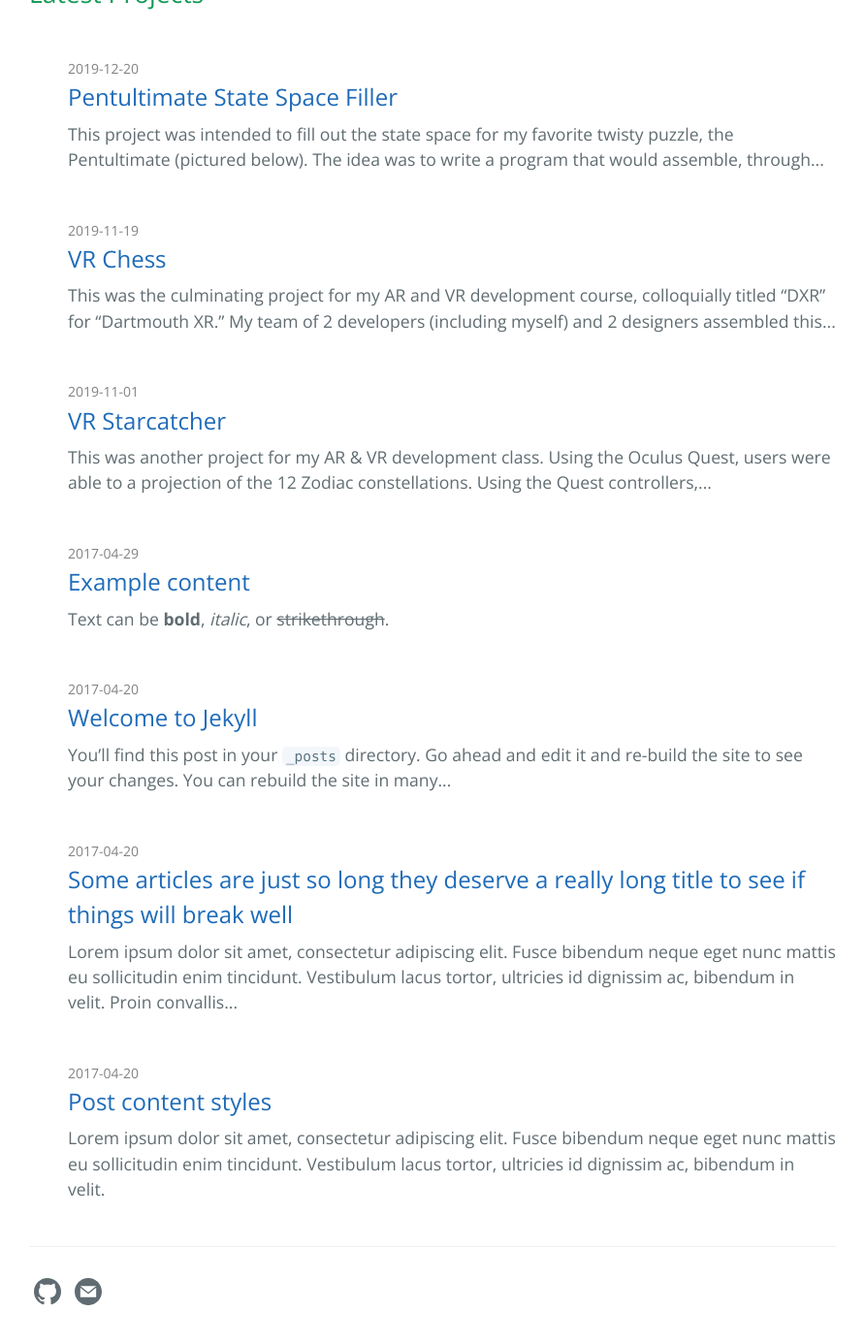
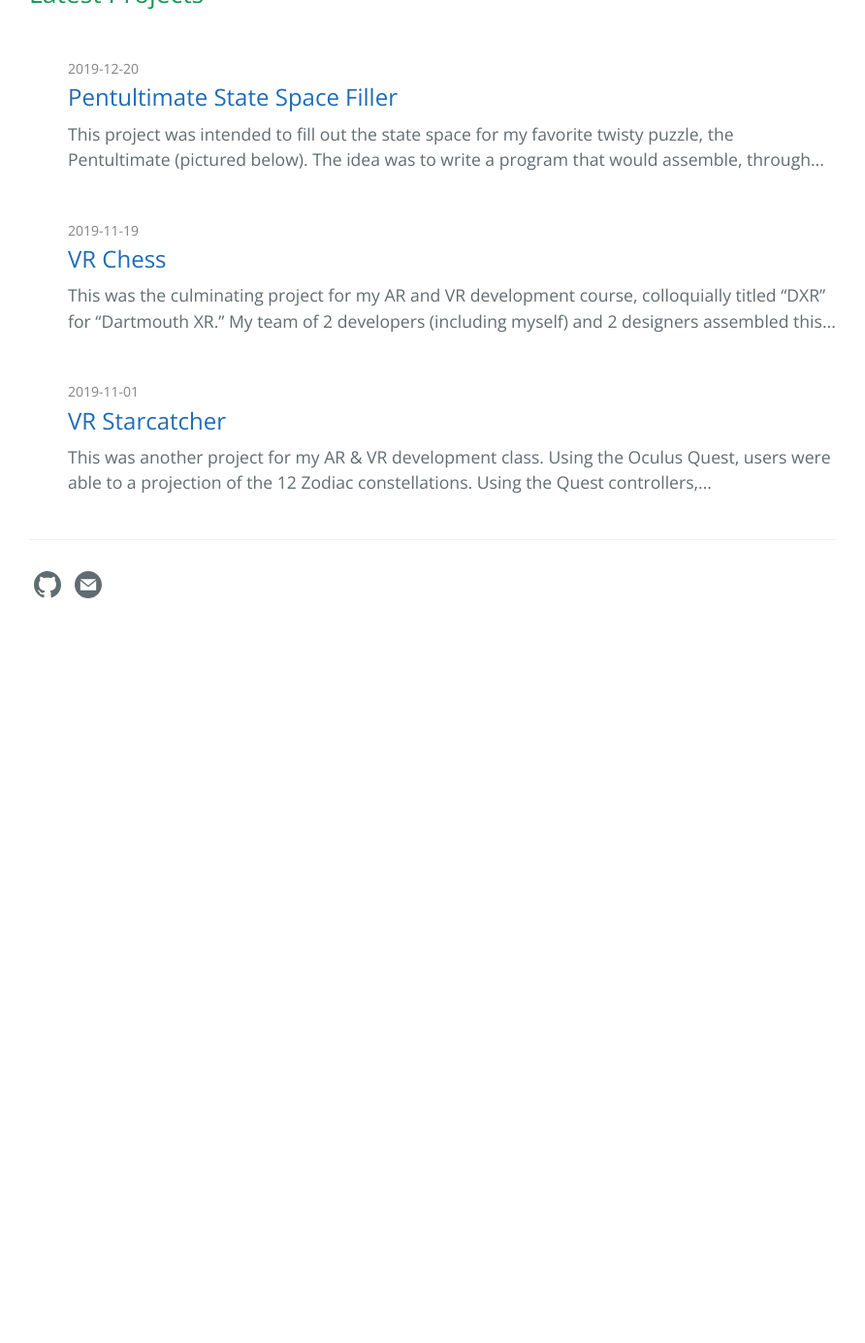
Before and after one commit to ClydeHobart/clydehobart.github.io, a Jekyll site: the page built from index.md, in a window 1280 px wide and 1400 px high, scrolled down 628 px. Shown: the top 1385 px of the window at 97% size, without its empty margins (194-1086 px from the left). Built offline with Jekyll 4.4.1, drawn with Linux system fonts in a browser that asks for light colours; after the commit the page ends 1299 px from its top, so only the background shows below that; some of the changed lines change nothing that is shown.

Commit message:
removed other posts, filled in now.md

````diff
--- a/_posts/2017-04-20-post-content-styles.md
+++ /dev/null
@@ -1,90 +0,0 @@
----
-layout: post
-title: "Post content styles"
-tagline: "This post demonstrates post content styles"
-categories: junk
-image: /thumbnail-mobile.png
-author: "Bart Simpson"
-meta: "Springfield"
----
-
-Lorem ipsum dolor sit amet, consectetur adipiscing elit. Fusce bibendum neque eget nunc mattis eu sollicitudin enim tincidunt. Vestibulum lacus tortor, ultricies id dignissim ac, bibendum in velit.
-
-## Some great heading (h2)
-
-Proin convallis mi ac felis pharetra aliquam. Curabitur dignissim accumsan rutrum. In arcu magna, aliquet vel pretium et, molestie et arcu.
-
-Mauris lobortis nulla et felis ullamcorper bibendum. Phasellus et hendrerit mauris. Proin eget nibh a massa vestibulum pretium. Suspendisse eu nisl a ante aliquet bibendum quis a nunc. Praesent varius interdum vehicula. Aenean risus libero, placerat at vestibulum eget, ultricies eu enim. Praesent nulla tortor, malesuada adipiscing adipiscing sollicitudin, adipiscing eget est.
-
-## Another great heading (h2)
-
-Lorem ipsum dolor sit amet, consectetur adipiscing elit. Fusce bibendum neque eget nunc mattis eu sollicitudin enim tincidunt. Vestibulum lacus tortor, ultricies id dignissim ac, bibendum in velit.
-
-### Some great subheading (h3)
-
-Proin convallis mi ac felis pharetra aliquam. Curabitur dignissim accumsan rutrum. In arcu magna, aliquet vel pretium et, molestie et arcu. Mauris lobortis nulla et felis ullamcorper bibendum.
-
-Phasellus et hendrerit mauris. Proin eget nibh a massa vestibulum pretium. Suspendisse eu nisl a ante aliquet bibendum quis a nunc.
-
-### Some great subheading (h3)
-
-Praesent varius interdum vehicula. Aenean risus libero, placerat at vestibulum eget, ultricies eu enim. Praesent nulla tortor, malesuada adipiscing adipiscing sollicitudin, adipiscing eget est.
-
-> This quote will change your life. It will reveal the secrets of the universe, and all the wonders of humanity. Don't misuse it.
-
-Lorem ipsum dolor sit amet, consectetur adipiscing elit. Fusce bibendum neque eget nunc mattis eu sollicitudin enim tincidunt.
-
-### Some great subheading (h3)
-
-Vestibulum lacus tortor, ultricies id dignissim ac, bibendum in velit. Proin convallis mi ac felis pharetra aliquam. Curabitur dignissim accumsan rutrum.
-
-```html
-<html>
-  <head>
-  </head>
-  <body>
-    <p>Hello, World!</p>
-  </body>
-</html>
-```
-
-
-In arcu magna, aliquet vel pretium et, molestie et arcu. Mauris lobortis nulla et felis ullamcorper bibendum. Phasellus et hendrerit mauris.
-
-#### You might want a sub-subheading (h4)
-
-In arcu magna, aliquet vel pretium et, molestie et arcu. Mauris lobortis nulla et felis ullamcorper bibendum. Phasellus et hendrerit mauris.
-
-In arcu magna, aliquet vel pretium et, molestie et arcu. Mauris lobortis nulla et felis ullamcorper bibendum. Phasellus et hendrerit mauris.
-
-#### But it's probably overkill (h4)
-
-In arcu magna, aliquet vel pretium et, molestie et arcu. Mauris lobortis nulla et felis ullamcorper bibendum. Phasellus et hendrerit mauris.
-
-### Oh hai, an unordered list!!
-
-In arcu magna, aliquet vel pretium et, molestie et arcu. Mauris lobortis nulla et felis ullamcorper bibendum. Phasellus et hendrerit mauris.
-
-- First item, yo
-- Second item, dawg
-- Third item, what what?!
-- Fourth item, fo sheezy my neezy
-
-### Oh hai, an ordered list!!
-
-In arcu magna, aliquet vel pretium et, molestie et arcu. Mauris lobortis nulla et felis ullamcorper bibendum. Phasellus et hendrerit mauris.
-
-1. First item, yo
-2. Second item, dawg
-3. Third item, what what?!
-4. Fourth item, fo sheezy my neezy
-
-
-
-## Headings are cool! (h2)
-
-Proin eget nibh a massa vestibulum pretium. Suspendisse eu nisl a ante aliquet bibendum quis a nunc. Praesent varius interdum vehicula. Aenean risus libero, placerat at vestibulum eget, ultricies eu enim. Praesent nulla tortor, malesuada adipiscing adipiscing sollicitudin, adipiscing eget est.
-
-Praesent nulla tortor, malesuada adipiscing adipiscing sollicitudin, adipiscing eget est.
-
-Proin eget nibh a massa vestibulum pretium. Suspendisse eu nisl a ante aliquet bibendum quis a nunc.
--- a/_posts/2017-04-20-super-long-article.md
+++ /dev/null
@@ -1,11 +0,0 @@
----
-layout: post
-title: "Some articles are just so long they deserve a really long title to see if things will break well"
-categories: misc
----
-
-Lorem ipsum dolor sit amet, consectetur adipiscing elit. Fusce bibendum neque eget nunc mattis eu sollicitudin enim tincidunt. Vestibulum lacus tortor, ultricies id dignissim ac, bibendum in velit. Proin convallis mi ac felis pharetra aliquam. Curabitur dignissim accumsan rutrum. In arcu magna, aliquet vel pretium et, molestie et arcu. Mauris lobortis nulla et felis ullamcorper bibendum. Phasellus et hendrerit mauris. Proin eget nibh a massa vestibulum pretium. Suspendisse eu nisl a ante aliquet bibendum quis a nunc. Praesent varius interdum vehicula. Aenean risus libero, placerat at vestibulum eget, ultricies eu enim. Praesent nulla tortor, malesuada adipiscing adipiscing sollicitudin, adipiscing eget est.
-
-Lorem ipsum dolor sit amet, consectetur adipiscing elit. Fusce bibendum neque eget nunc mattis eu sollicitudin enim tincidunt. Vestibulum lacus tortor, ultricies id dignissim ac, bibendum in velit. Proin convallis mi ac felis pharetra aliquam. Curabitur dignissim accumsan rutrum. In arcu magna, aliquet vel pretium et, molestie et arcu. Mauris lobortis nulla et felis ullamcorper bibendum. Phasellus et hendrerit mauris. Proin eget nibh a massa vestibulum pretium. Suspendisse eu nisl a ante aliquet bibendum quis a nunc. Praesent varius interdum vehicula. Aenean risus libero, placerat at vestibulum eget, ultricies eu enim. Praesent nulla tortor, malesuada adipiscing adipiscing sollicitudin, adipiscing eget est.
-
-Lorem ipsum dolor sit amet, consectetur adipiscing elit. Fusce bibendum neque eget nunc mattis eu sollicitudin enim tincidunt. Vestibulum lacus tortor, ultricies id dignissim ac, bibendum in velit. Proin convallis mi ac felis pharetra aliquam. Curabitur dignissim accumsan rutrum. In arcu magna, aliquet vel pretium et, molestie et arcu. Mauris lobortis nulla et felis ullamcorper bibendum. Phasellus et hendrerit mauris. Proin eget nibh a massa vestibulum pretium. Suspendisse eu nisl a ante aliquet bibendum quis a nunc. Praesent varius interdum vehicula. Aenean risus libero, placerat at vestibulum eget, ultricies eu enim. Praesent nulla tortor, malesuada adipiscing adipiscing sollicitudin, adipiscing eget est.
--- a/_posts/2017-04-20-welcome-to-jekyll.md
+++ /dev/null
@@ -1,22 +0,0 @@
----
-layout: post
-title: "Welcome to Jekyll"
----
-You’ll find this post in your `_posts` directory. Go ahead and edit it and re-build the site to see your changes. You can rebuild the site in many different ways, but the most common way is to run `jekyll serve`, which launches a web server and auto-regenerates your site when a file is updated.
-
-To add new posts, simply add a file in the `_posts` directory that follows the convention `YYYY-MM-DD-name-of-post.ext` and includes the necessary front matter. Take a look at the source for this post to get an idea about how it works.
-
-Jekyll also offers powerful support for code snippets:
-
-{% highlight ruby %}
-def print_hi(name)
-  puts "Hi, #{name}"
-end
-print_hi('Tom')
-#=> prints 'Hi, Tom' to STDOUT.
-{% endhighlight %}
-
-Check out the [Jekyll docs][jekyll-docs] for more info on how to get the most out of Jekyll. File all bugs/feature requests at [Jekyll’s GitHub repo][jekyll-gh].
-
-[jekyll-docs]: http://jekyllrb.com/docs/home
-[jekyll-gh]:   https://github.com/jekyll/jekyll
--- a/_posts/2017-04-29-cayman-example-content.md
+++ /dev/null
@@ -1,124 +0,0 @@
----
-layout: post
-title: "Example content"
----
-
-Text can be **bold**, _italic_, or ~~strikethrough~~.
-
-[Link to another page: About]({{ '/about.html' | absolute_url }}).
-
-There should be whitespace between paragraphs.
-
-There should be whitespace between paragraphs. We recommend including a README, or a file with information about your project.
-
-# [](#header-1)Header 1
-
-This is a normal paragraph following a header. GitHub is a code hosting platform for version control and collaboration. It lets you and others work together on projects from anywhere.
-
-## [](#header-2)Header 2
-
-> This is a blockquote following a header.
->
-> When something is important enough, you do it even if the odds are not in your favor.
-
-### [](#header-3)Header 3
-
-```js
-// Javascript code with syntax highlighting.
-var fun = function lang(l) {
-  dateformat.i18n = require('./lang/' + l)
-  return true;
-}
-```
-
-```ruby
-# Ruby code with syntax highlighting
-GitHubPages::Dependencies.gems.each do |gem, version|
-  s.add_dependency(gem, "= #{version}")
-end
-```
-
-#### [](#header-4)Header 4
-
-*   This is an unordered list following a header.
-*   This is an unordered list following a header.
-*   This is an unordered list following a header.
-
-##### [](#header-5)Header 5
-
-1.  This is an ordered list following a header.
-2.  This is an ordered list following a header.
-3.  This is an ordered list following a header.
-
-###### [](#header-6)Header 6
-
-| head1        | head two          | three |
-|:-------------|:------------------|:------|
-| ok           | good swedish fish | nice  |
-| out of stock | good and plenty   | nice  |
-| ok           | good `oreos`      | hmm   |
-| ok           | good `zoute` drop | yumm  |
-
-### There's a horizontal rule below this.
-
-* * *
-
-### Here is an unordered list:
-
-*   Item foo
-*   Item bar
-*   Item baz
-*   Item zip
-
-### And an ordered list:
-
-1.  Item one
-1.  Item two
-1.  Item three
-1.  Item four
-
-### And a nested list:
-
-- level 1 item
-  - level 2 item
-  - level 2 item
-    - level 3 item
-    - level 3 item
-- level 1 item
-  - level 2 item
-  - level 2 item
-  - level 2 item
-- level 1 item
-  - level 2 item
-  - level 2 item
-- level 1 item
-
-### Small image
-
-![Octocat](https://github.githubassets.com/images/icons/emoji/octocat.png)
-
-### Large image
-
-![Branching](https://guides.github.com/activities/hello-world/branching.png)
-
-
-### Definition lists can be used with HTML syntax.
-
-<dl>
-<dt>Name</dt>
-<dd>Godzilla</dd>
-<dt>Born</dt>
-<dd>1952</dd>
-<dt>Birthplace</dt>
-<dd>Japan</dd>
-<dt>Color</dt>
-<dd>Green</dd>
-</dl>
-
-```
-Long, single-line code blocks should not wrap. They should horizontally scroll if they are too long. This line should be long enough to demonstrate this.
-```
-
-```
-The final element.
-```
--- a/now.md
+++ b/now.md
@@ -7,6 +7,12 @@ ref: now
 order: 2
 ---
 
+I'm currently in my second-last quarter of my undergraduate program at Dartmouth College, taking a [course on computer architecture](http://dartmouth.smartcatalogiq.com/current/orc/Departments-Programs-Undergraduate/Computer-Science/COSC-Computer-Science-Undergraduate/COSC-51) and the first of two courses which constitute [my culminating experience](http://dartmouth.smartcatalogiq.com/current/orc/Departments-Programs-Undergraduate/Computer-Science/COSC-Computer-Science-Undergraduate/COSC-98-01) as a computer science major. For this culminating experience, my team is working on an asymmetrical 2-player, spy-themed VR & AR game, title TBD.
+
+Aside from spending my spare time applying for jobs, I'm also a member of the Glee Club, which rehearses for a few hours every week. We have a small concert in mid-February, and then a large one with the Dartmouth Symphony Orchestra and Handel Society in late May. I'm currently the Music Director of my a cappella group, the Dartmouth Brovertones, which is a huge source of entertainment in my life.
+
+Nothing's completely official yet, but it currently seems that I'm going to be in Cusco, Peru, for 10 weeks this fall as the Director's Assistant on a [Dartmouth Language Study Abroad Plus Program](https://guarini.dartmouth.edu/programs/spanish-lsa-cuzco), which is super exciting!
+
 This is a [now page](https://nownownow.com/about), and it was inspired by [the /now movement](https://sivers.org/nowff). If you have your own site, [you should make one](https://nownownow.com/about), too.
 
 [Go to the Home Page]({{ '/' | absolute_url }})
````
